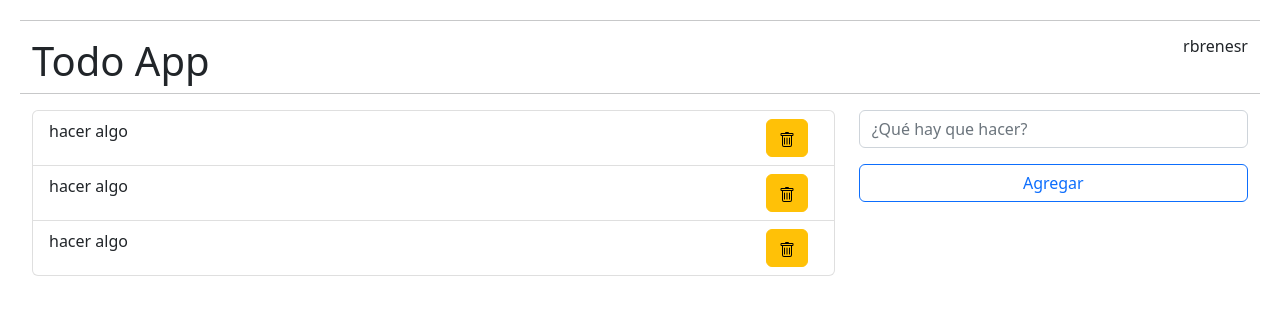
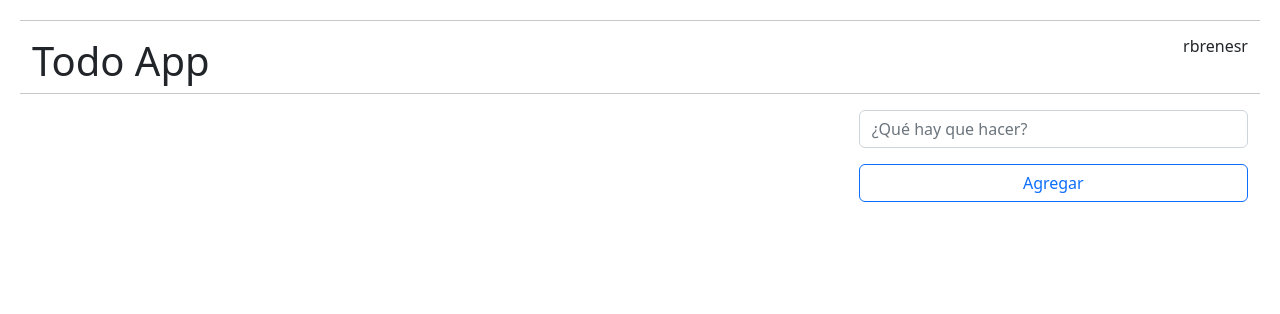
Before and after one commit to rbrenesr/p-TodoApp, a React (Vite) app: page / in a window 1280 px wide. Shown: the top 314 px of the page. Built offline with nearby package versions, Linux system fonts and the light colour scheme.

Commit message:
persistencia al guardar

```diff
--- a/src/Store/Todo/todoSlice.js
+++ b/src/Store/Todo/todoSlice.js
@@ -6,12 +6,15 @@ export const todoSlice = createSlice({
     initialState:{
         isSaving:false,
         messageSaved: '',
-        todos:[
-            {id:'A', todo:'hacer algo'},
-            {id:'B', todo:'hacer algo'},
-            {id:'C', todo:'hacer algo'},
+        todos:JSON.parse(localStorage.getItem('Todos')) || [],
+        // todos:[
+        //     {id:'A', todo:'hacer algo'},
+        //     {id:'B', todo:'hacer algo'},
+        //     {id:'C', todo:'hacer algo'},
 
-        ]
+        // ],
+
+
     },
 
     reducers:{
--- a/src/Todo/components/TodoAdd.jsx
+++ b/src/Todo/components/TodoAdd.jsx
@@ -45,6 +45,7 @@ export const TodoAdd = () => {
 
   useEffect(() => {
     localStorage.setItem("Todos", JSON.stringify(todos));
+    console.log('useeff');
   }, [todos]);
 
 
--- a/src/Todo/components/TodoList.jsx
+++ b/src/Todo/components/TodoList.jsx
@@ -1,10 +1,18 @@
+import { useEffect } from "react";
 import { useSelector } from "react-redux";
 import { TodoItem } from "./TodoItem";
 
 export const TodoList = () => {
   const { todos } = useSelector((state) => state.todo);
+  // const  todos  = JSON.parse(localStorage.getItem('Todos')) || [];
 
   console.log(todos);
+
+  useEffect(() => {
+    localStorage.setItem("Todos", JSON.stringify(todos));
+  }, [todos]);
+
+
 
   return (
     <>
```
